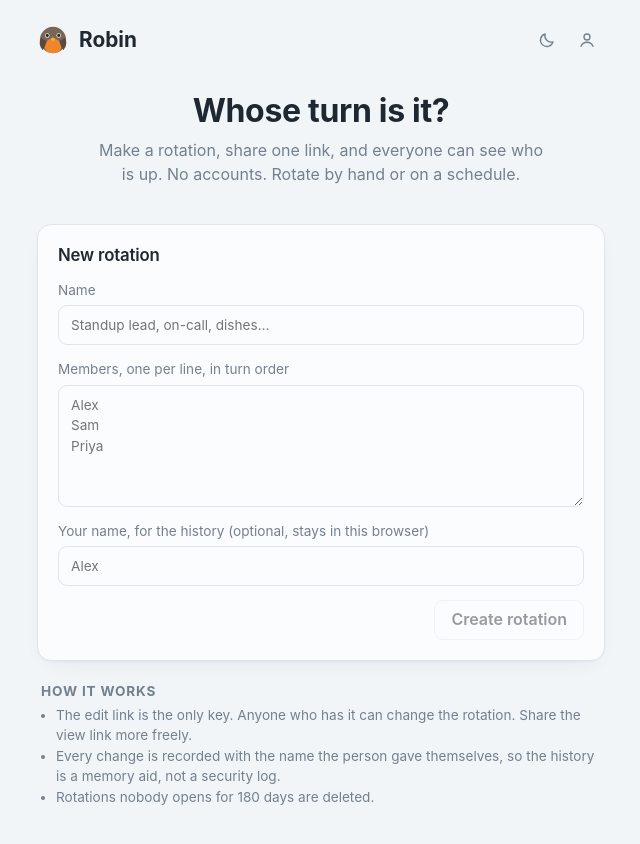
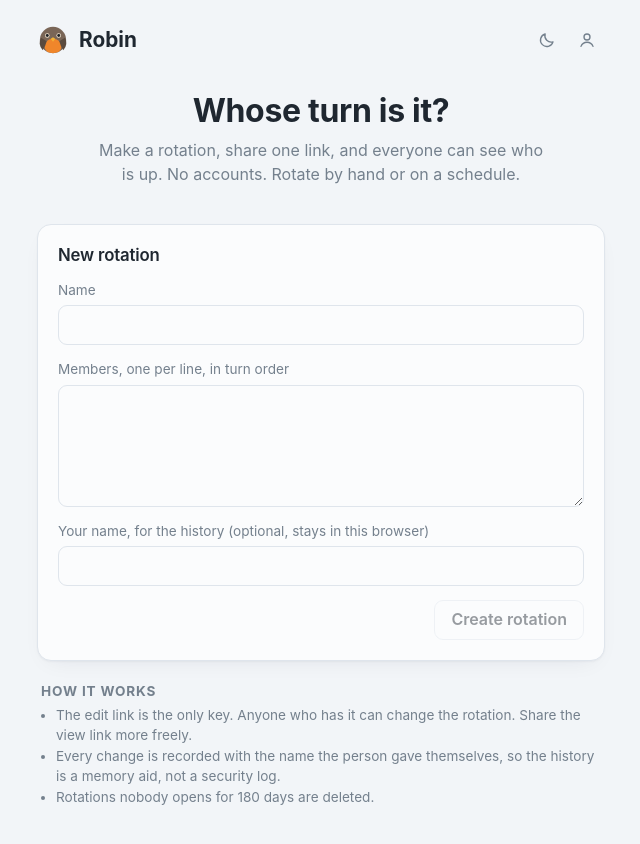
Before and after one commit to droctothorpe/robin-web, a React (Vite) app in the folder frontend/: page / in a window 1280 px wide. Shown: the top 844 px of the page, without its empty margins (319-959 px from the left). Built offline with nearby package versions, Linux system fonts and the light colour scheme.

Commit message:
Drop placeholder text from the landing form
Signed-off-by: droctothorpe <mythicalsunlight@gmail.com>

```diff
--- a/frontend/src/pages/Landing.tsx
+++ b/frontend/src/pages/Landing.tsx
@@ -47,7 +47,6 @@ export default function Landing() {
           Name
           <input
             className="input"
-            placeholder="Standup lead, on-call, dishes…"
             maxLength={80}
             value={name}
             onChange={(e) => setName(e.target.value)}
@@ -59,14 +58,13 @@ export default function Landing() {
           <textarea
             className="input"
             rows={5}
-            placeholder={'Alex\nSam\nPriya'}
             value={membersText}
             onChange={(e) => setMembersText(e.target.value)}
           />
         </label>
         <label>
           Your name, for the history (optional, stays in this browser)
-          <input className="input" maxLength={40} placeholder="Alex" value={who} onChange={(e) => setWho(e.target.value)} />
+          <input className="input" maxLength={40} value={who} onChange={(e) => setWho(e.target.value)} />
         </label>
         {error && <p className="error">{error}</p>}
         <div className="row end">
```
